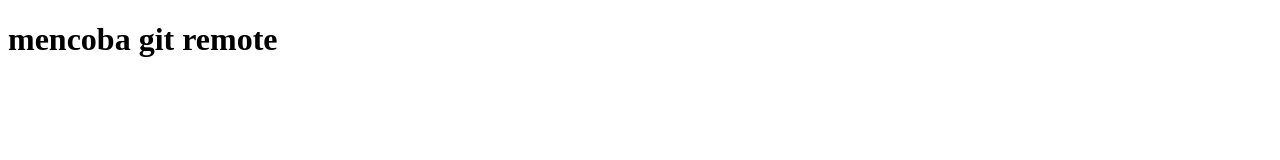
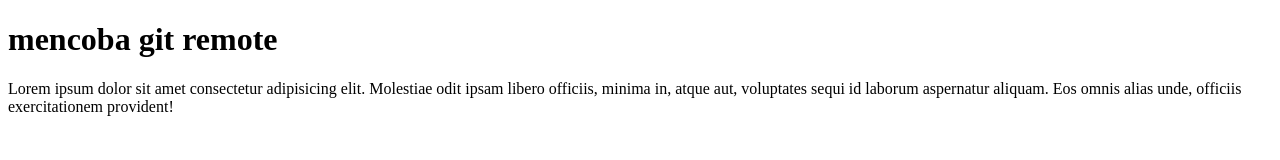
Before and after one commit to Nsksk123/natan-test-1, a plain HTML site: page index.html in a window 1280 px wide. Drawn offline with Linux system fonts and the light colour scheme.

Commit message:
menambahkan paragraf

```diff
--- a/index.html
+++ b/index.html
@@ -8,5 +8,6 @@
 </head>
 <body>
     <h1>mencoba git remote</h1>
+    <p>Lorem ipsum dolor sit amet consectetur adipisicing elit. Molestiae odit ipsam libero officiis, minima in, atque aut, voluptates sequi id laborum aspernatur aliquam. Eos omnis alias unde, officiis exercitationem provident!</p>
 </body>
 </html>
```
